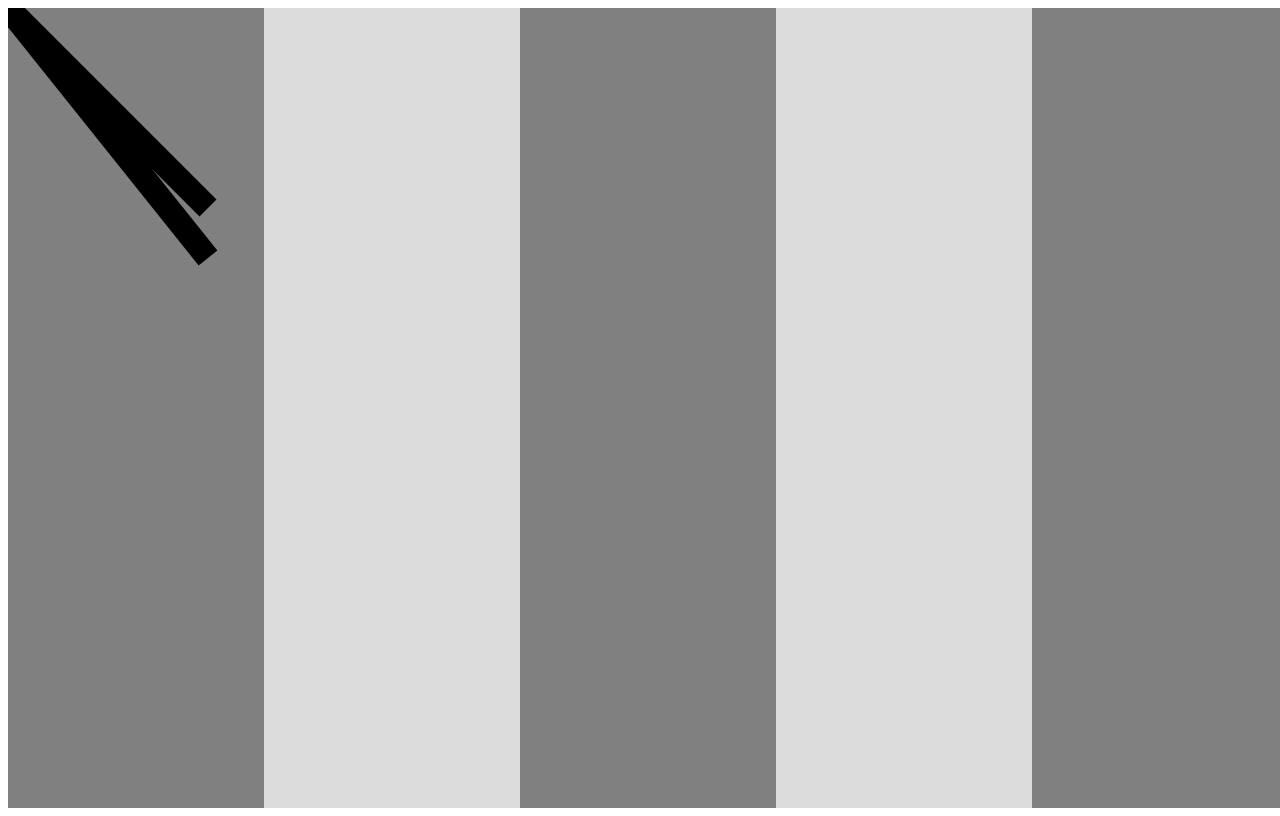
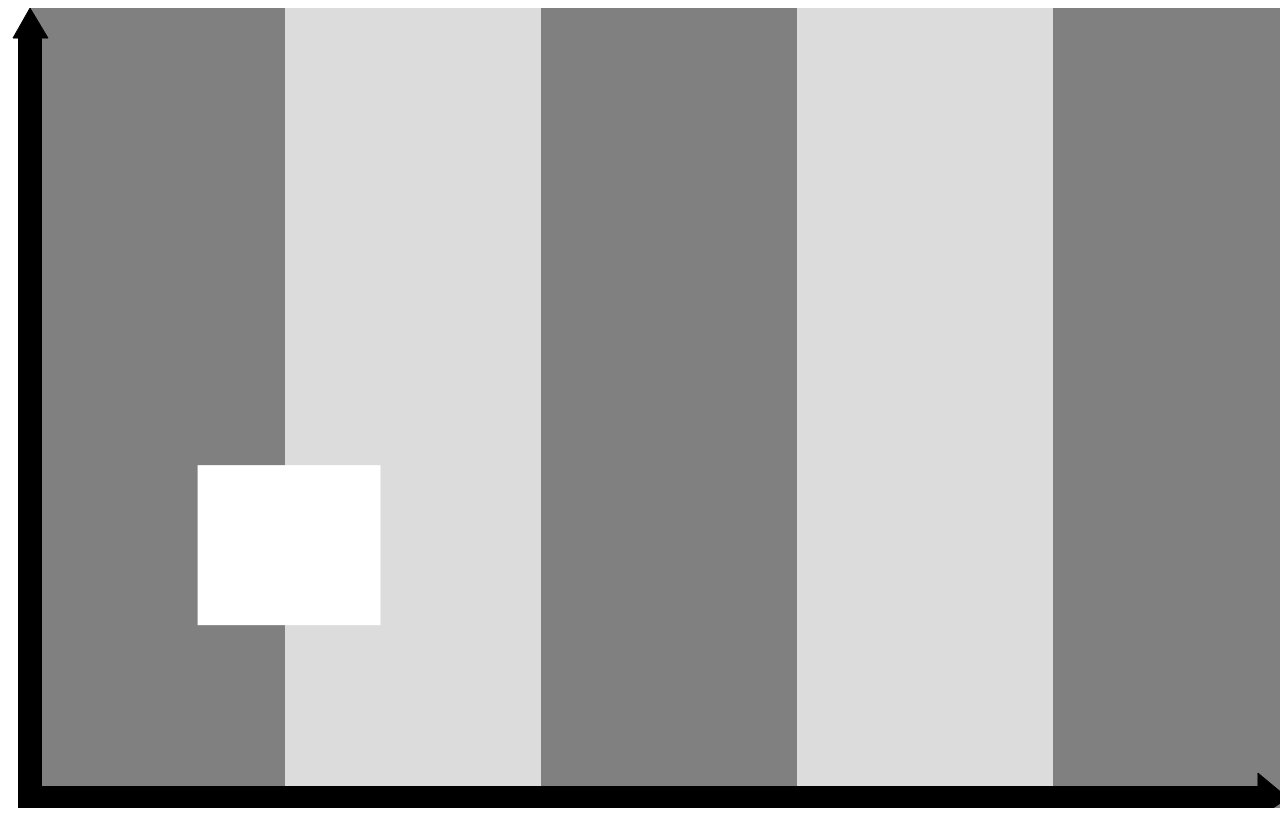
Before and after one commit to dYale/ReThink-Health, a website: page app/index.html in a window 1280 px wide. Drawn offline with Linux system fonts and the light colour scheme.

Commit message:
Arrows done, adding text boxes

```diff
--- a/app/app.js
+++ b/app/app.js
@@ -29,11 +29,11 @@ var rectGroup = container.append("g")
 
 //define rect sizes
 var rectangleData = [
-  { "rx": 0, "ry": 0, "height": containerSettings.h, "width": containerSettings.w, "color" : "grey" },
-  { "rx": containerSettings.w/5, "ry": 0, "height": containerSettings.h, "width": containerSettings.w, "color" : "#dcdcdc" },
-  { "rx": containerSettings.w/5 * 2, "ry": 0, "height": containerSettings.h, "width": containerSettings.w, "color" : "grey" },
-  { "rx": containerSettings.w/5 * 3, "ry": 0, "height": containerSettings.h, "width": containerSettings.w, "color" : "#dcdcdc" },
-  { "rx": containerSettings.w/5 * 4, "ry": 0, "height": containerSettings.h, "width": containerSettings.w, "color" : "grey" }];
+  { "rx": 22, "ry": 0, "height": containerSettings.h, "width": containerSettings.w, "color" : "grey" },
+  { "rx": containerSettings.w/5 + 21, "ry": 0, "height": containerSettings.h, "width": containerSettings.w, "color" : "#dcdcdc" },
+  { "rx": containerSettings.w/5 * 2 + 21, "ry": 0, "height": containerSettings.h, "width": containerSettings.w, "color" : "grey" },
+  { "rx": containerSettings.w/5 * 3 + 21, "ry": 0, "height": containerSettings.h, "width": containerSettings.w, "color" : "#dcdcdc" },
+  { "rx": containerSettings.w/5 * 4 + 21, "ry": 0, "height": containerSettings.h, "width": containerSettings.w, "color" : "grey" }];
 
 
   var rectangles = svgContainer.selectAll("rect")
@@ -53,8 +53,8 @@ var rectangleData = [
 //create lines for x and y axis
 
 var lineData= [
-  { "x1": 0, "x2": 200, "y1": 0, "y2": 200},
-  { "x1": 0, "x2": 200, "y1": 0, "y2": 250}];
+  { "x1": 22, "x2": 22, "y1": containerSettings.h, "y2": 25},
+  { "x1": 22, "x2": parseInt(containerSettings.w-22), "y1": parseInt(containerSettings.h)-10, "y2": parseInt(containerSettings.h)-10}];
 
 
 var lineGraph = svgContainer.selectAll("line")
@@ -74,19 +74,91 @@ var myLine = lineGraph
 
 myLine.style("stroke-width", 24)
 
+//create tringles for x and y axis
 
-// var bar = container.selectAll("g")
-//       .data('hello')
-//     .enter().append("g")
-//       .attr("transform", function(d, i) { return "translate(" + i * 400 + ",0)"; })
-//       .style({
-//       	'background-color': 'grey'
-//       });
+
+
+    var horTriangle = svgContainer.append('polygon')
+    			.style('stroke', 'black')
+    			.style('fill', 'black')
+    			.attr('points',"22,0, 5,30, 40,30")
+
+    var vertTriangle = svgContainer.append('polygon')
+    			.style('stroke', 'black')
+    			.style('fill', 'black')
+    			.attr('points' , (parseInt(containerSettings.w)) + "," + (parseInt(containerSettings.h-10)) + "," + (parseInt(containerSettings.w)-30) + "," + (parseInt(containerSettings.h+10)) +"," + (parseInt(containerSettings.w-30)) + "," + (parseInt(containerSettings.h)-35))
 
 
 
 
+//add squares for text
 
+	var rectangleTextData = [
+  { "x": 22, "y": 0, "height": containerSettings.h, "width": containerSettings.w, "color" : "grey" },
+  { "rx": containerSettings.w/20 + 21, "ry": 0, "height": containerSettings.h-50, "width": containerSettings.w, "color" : "#dcdcdc" },
+  { "rx": containerSettings.w/20 * 2 + 21, "ry": 0, "height": containerSettings.h-50, "width": containerSettings.w, "color" : "blue" },
+  { "rx": containerSettings.w/20 * 3 + 21, "ry": 0, "height": containerSettings.h-50, "width": containerSettings.w, "color" : "#dcdcdc" },
+  { "rx": containerSettings.w/20 * 4 + 21, "ry": 0, "height": containerSettings.h-50, "width": containerSettings.w, "color" : "grey" }];
+
+  var rectangle1 = svgContainer
+ 		.append("rect")
+ 		.attr('x',(parseInt(containerSettings.w)/6.75))
+ 		.attr('y',(parseInt(containerSettings.h)/1.75))
+ 		.style('fill','white')
+ 		.attr('height', (parseInt(containerSettings.h)/5))
+ 		.attr('width', (parseInt(containerSettings.w)/7))
+
+//  var rectangle2 = svgContainer
+//  		.append("rect")
+//  		.attr('x',(parseInt(containerSettings.w)/2.25))
+//  		.attr('y',(parseInt(containerSettings.h)/5))
+//  		.style('fill','white')
+//  		.attr('height', (parseInt(containerSettings.h)/3))
+//  		.attr('width', (parseInt(containerSettings.w)/7))
+
+// var rectangle3 = svgContainer
+// 	.append("rect")
+// 	.attr('x',(parseInt(containerSettings.w)/2.25))
+// 	.attr('y',(parseInt(containerSettings.h)/5))
+// 	.style('fill','white')
+// 	.attr('height', (parseInt(containerSettings.h)/5))
+// 	.attr('width', (parseInt(containerSettings.w)/7))
+
+// var rectangle4 = svgContainer
+// 	.append("rect")
+// 	.attr('x',(parseInt(containerSettings.w)/2.25))
+// 	.attr('y',(parseInt(containerSettings.h)/5))
+// 	.style('fill','white')
+// 	.attr('height', (parseInt(containerSettings.h)/5))
+// 	.attr('width', (parseInt(containerSettings.w)/7))
+
+// var rectangle5 = svgContainer
+// 	.append("rect")
+// 	.attr('x',(parseInt(containerSettings.w)/2.25))
+// 	.attr('y',(parseInt(containerSettings.h)/5))
+// 	.style('fill','white')
+// 	.attr('height', (parseInt(containerSettings.h)/5))
+// 	.attr('width', (parseInt(containerSettings.w)/7))
+
+
+
+//squiggly!!!!! come back to
+// var lineData = [ { "x": 1,   "y": 5},  { "x": 20,  "y": 20},
+// 				 { "x": 40,  "y": 10}, { "x": 60,  "y": 40},
+// 				 { "x": 80,  "y": 5},  { "x": 100, "y": 60}];
+
+
+// var lineFunction = d3.svg.line()
+//                    .x(function(d) { return d.x; })
+//                    .y(function(d) { return d.y; })
+//                    .interpolate("linear");
+
+
+// var lineGraph = svgContainer.append("path")
+// 		  .attr("d", lineFunction(lineData))
+// 		  .attr("stroke", "blue")
+// 		  .attr("stroke-width", 2)
+// 		  .attr("fill", "none");
 //take rectangle and break into appropriate columns with text at top
 
 //fill in
--- a/app/index.html
+++ b/app/index.html
@@ -6,7 +6,7 @@
   <body>
 
     <div class="container">
-
+    	<rect>
     </div>
     <script src="../d3.js" charset="utf-8"></script>
     <script src='helperFunctions.js'></script>
```
Also changed, not shown: app/triangle.svg (added).
